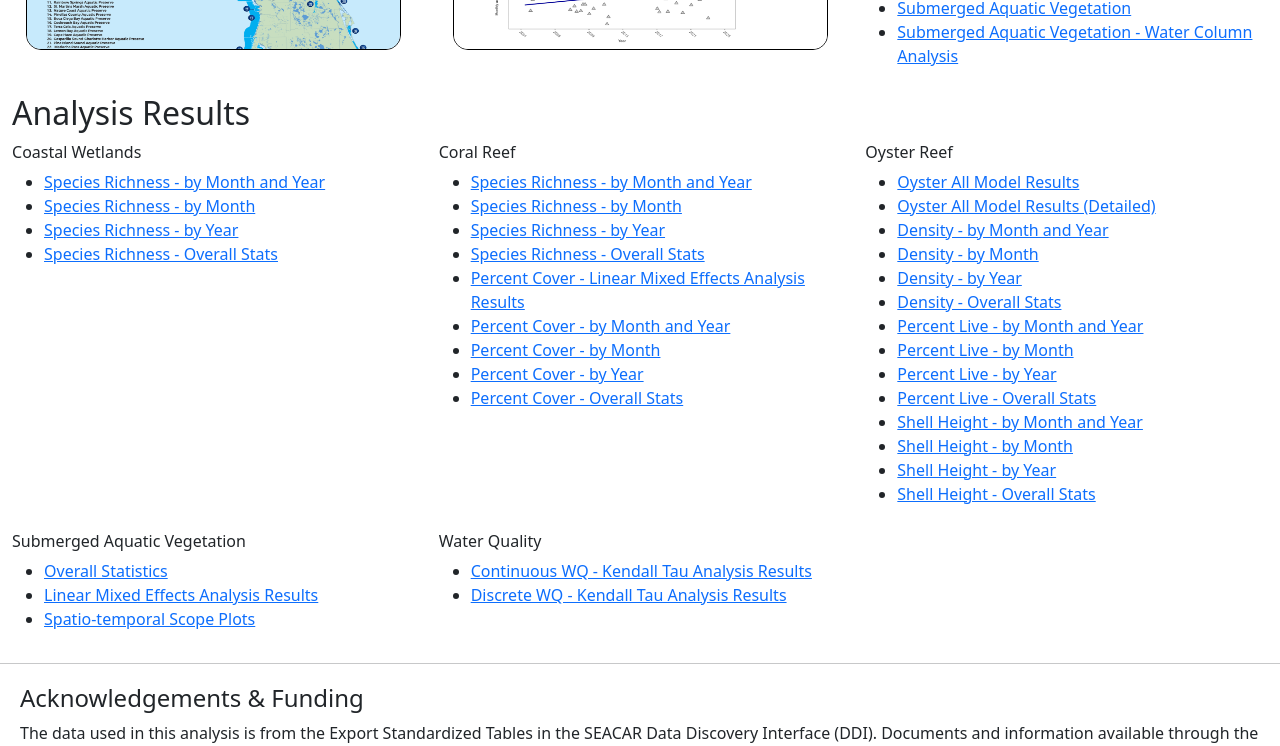
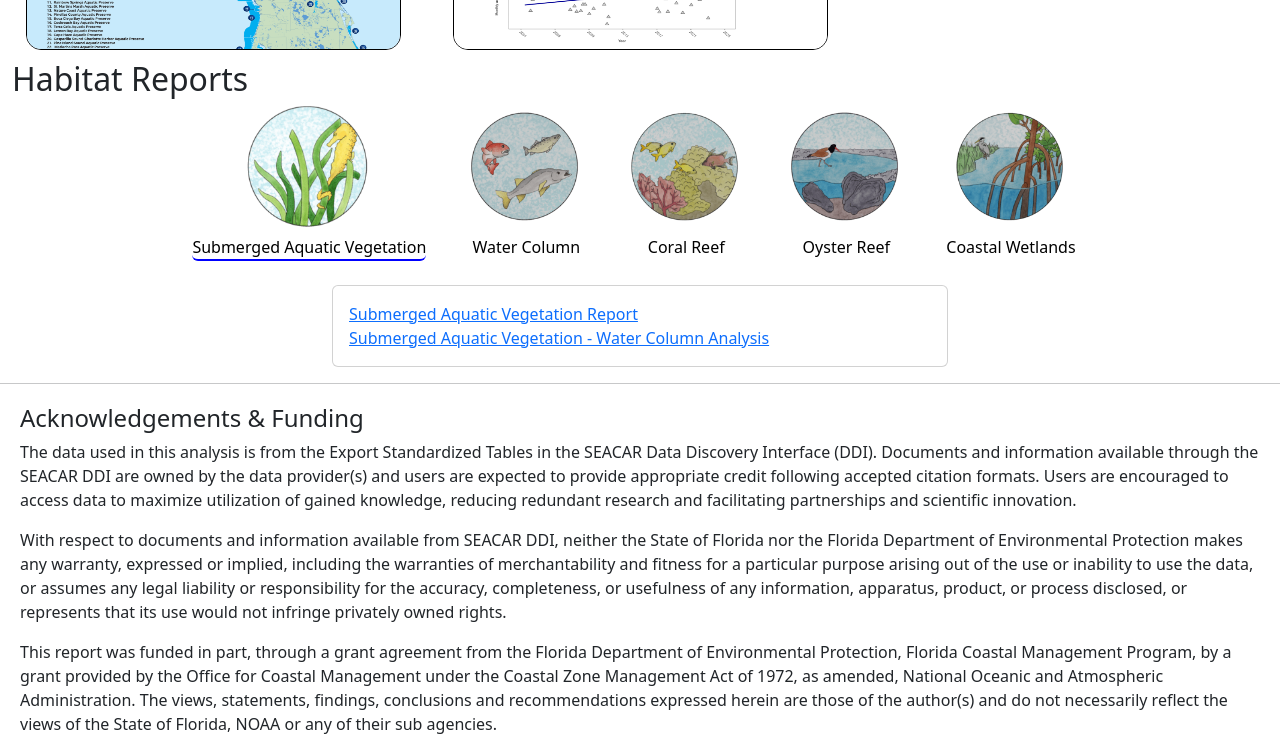
Before and after one commit to FloridaSEACAR/floridaseacar.github.io, a plain HTML site: page index.html in a window 1280 px wide. Shown: the part 796-1542 px from the top of the page. Drawn offline with nearby package versions, Linux system fonts and the light colour scheme.

Commit message:
added report badges

```diff
--- a/index.html
+++ b/index.html
@@ -159,11 +159,57 @@
     </ul>
   </div>
 </nav><!--/html_preserve--></div></div>
+
 <style>
   .row {
     margin-top:10px; margin-bottom:10px;
   }
+
+  .badge-tabs .nav-link.active {
+    background-color: transparent !important;
+    color: inherit !important;
+    border-bottom: 2px solid blue;
+  }
+
+  .badge-tabs .nav-link {
+    padding: 0;
+    margin: 0 20px;
+    text-align: center;
+    color:inherit;
+  }
+
+  .badge-tabs img {
+    width: 120px;
+    height: 120px;
+    border-radius: 50%;
+    transition: 0.3s ease;
+    filter: grayscale(10%) brightness(0.8);
+    transform: scale(1.0);
+  }
+
+  .badge-tabs .nav-link.active img {
+    border-color: #007bff;
+    transform: scale(1.1);
+  }
+
+  .badge-label {
+    margin-top: 8px;
+    font-size: 16px;
+    font-weight: 500;
+    color: #000;
+  }
+
+  .badge-tabs .nav-link:hover img {
+    filter: grayscale(0%) brightness(1);
+    transform: scale(1.08);
+  }
+
+  .badge-tabs .nav-link.active img {
+    filter: grayscale(0%) brightness(1);
+    transform: scale(1.12);
+  }
 </style>
+
 </head>
 
 <body>
@@ -187,7 +233,7 @@
     <div class="col-md-4" style = "text-align:center;"></div>
   </div>
     <div class="row" style="display:flex; align-items:center;">
-    <h2>Monitoring Tools</h2>
+    <h2>Monitoring Planning Tools</h2>
     <div class="col-md-4" style = "text-align:center;">
       <h5>Oyster Sample Size and Site Selection Tool</h5>
       <a href = "https://floridaapdata.shinyapps.io/MonitoringPlanningTools/" target="_blank">
@@ -198,248 +244,105 @@
   <div class="row" style="display:flex; justify-content:center; align-items:flex-start;">
     <h2>Reports</h2>
     <div class="col-md-4" style = "text-align:center;">
-      <h5>Managed Area Reports</h5>
+      <h5>Managed Area</h5>
       <a href = "https://floridaseacar.github.io/SEACAR_Trend_Analyses/MA%20Report%20Generation/">
         <img src = "images/thumbnails/ma_reports.png" height = 150px width = 375px style = "border-radius:15px; border: 1px solid black;">
       </a>
     </div>
     <div class="col-md-4" style = "text-align:center;">
-      <h5>Water Quality Reports</h5>
+      <h5>Water Quality</h5>
       <a href = "https://floridaseacar.github.io/SEACAR_Trend_Analyses/WQ_Cont_Discrete/">
         <img src = "images/thumbnails/wq_reports.png" height = 150px width = 375px style = "border-radius:15px; border: 1px solid black;">
       </a>
     </div>
-    <div class="col-md-4">
-      <h5>Individual Habitat Reports</h5>
-      <div>
-        <ul>
-          <li>
-            <a href="https://floridaseacar.github.io/SEACAR_Trend_Analyses/Coastal_Wetlands/output/CoastalWetlands_SpeciesRichness_Report.html", target="_blank">
-              Coastal Wetlands Species Richness
-            </a>
-          </li>
-          <li>
-            <a href="https://floridaseacar.github.io/SEACAR_Trend_Analyses/Coral/output/PercentCover/Coral_PercentCover_Report.html", target="_blank">
-              Coral Percent Cover
-            </a> |
-            <a href="https://floridaseacar.github.io/SEACAR_Trend_Analyses/Coral/output/SpeciesRichness/Coral_SpeciesRichness_Report.html", target="_blank">
-              Coral Species Richness
-            </a>
-            </li>
-          <li>
-            <a href="https://floridaseacar.github.io/SEACAR_Trend_Analyses/Nekton/output/Nekton_SpeciesRichness_Report.html", target="_blank">
-              Nekton Species Richness
-            </a>
-          </li>
-          <li>
-            <a href="https://floridaseacar.github.io/SEACAR_Trend_Analyses/Oyster/output/Oyster_AllParameters_Report.html", target="_blank">
-              Oyster Reef
-            </a>
-          </li>
-          <li>
-            <a href="https://floridaseacar.github.io/SEACAR_Trend_Analyses/SAV/output/SAV_Report.html", target="_blank">
-              Submerged Aquatic Vegetation
-            </a>
-          </li>
-          <li>
-            <a href="https://floridaseacar.github.io/SEACAR_Trend_Analyses/SAV_WC_Analysis/DRAFT_SAV_WC_Report.pdf", target="_blank">
-              Submerged Aquatic Vegetation - Water Column Analysis
-            </a>
-          </li>
-        </ul>
+    <div class="col-md-4"></div>
+  </div>
+  <div class="row" style="display:flex; justify-content:center; align-items:flex-start;">
+    <h2>Habitat Reports</h2>
+
+    <!-- NAV PILLS -->
+    <ul class="nav nav-pills justify-content-center badge-tabs" id="badgeTabs">
+      <li class="nav-item">
+        <a class="nav-link active" data-bs-toggle="pill" href="#sav">
+          <img src="images/badges/sav_badge.png">
+          <div class="badge-label">Submerged Aquatic Vegetation</div>
+        </a>
+      </li>
+      <li class="nav-item">
+        <a class="nav-link" data-bs-toggle="pill" href="#wc">
+          <img src="images/badges/wc_badge.png">
+          <div class="badge-label">Water Column</div>
+        </a>
+      </li>
+      <li class="nav-item">
+        <a class="nav-link" data-bs-toggle="pill" href="#coral">
+          <img src="images/badges/coral_badge.png">
+          <div class="badge-label">Coral Reef</div>
+        </a>
+      </li>
+      <li class="nav-item">
+        <a class="nav-link" data-bs-toggle="pill" href="#oyster">
+          <img src="images/badges/oyster_badge.png">
+          <div class="badge-label">Oyster Reef</div>
+        </a>
+      </li>
+      <li class="nav-item">
+        <a class="nav-link" data-bs-toggle="pill" href="#cw">
+          <img src="images/badges/cw_badge.png">
+          <div class="badge-label">Coastal Wetlands</div>
+        </a>
+      </li>
+    </ul>
+
+    <!-- TAB CONTENT -->
+    <div class="tab-content mt-4 col-md-6">
+
+      <div class="tab-pane fade show active" id="sav">
+        <div class="card p-3">
+          <a href="https://floridaseacar.github.io/SEACAR_Trend_Analyses/SAV/output/SAV_Report.html", target="_blank">
+            Submerged Aquatic Vegetation Report
+          </a>
+          <a href="https://floridaseacar.github.io/SEACAR_Trend_Analyses/SAV_WC_Analysis/DRAFT_SAV_WC_Report.pdf", target="_blank">
+            Submerged Aquatic Vegetation - Water Column Analysis
+          </a>
+        </div>
+      </div>
+
+      <div class="tab-pane fade" id="wc">
+        <div class="card p-3">
+          <a href="https://floridaseacar.github.io/SEACAR_Trend_Analyses/Nekton/output/Nekton_SpeciesRichness_Report.html", target="_blank">
+            Nekton Species Richness
+          </a>
+        </div>
+      </div>
+
+      <div class="tab-pane fade" id="coral">
+        <div class="card p-3">
+          <a href="https://floridaseacar.github.io/SEACAR_Trend_Analyses/Coral/output/PercentCover/Coral_PercentCover_Report.html", target="_blank">
+            Coral Percent Cover
+          </a>
+          <a href="https://floridaseacar.github.io/SEACAR_Trend_Analyses/Coral/output/SpeciesRichness/Coral_SpeciesRichness_Report.html", target="_blank">
+            Coral Species Richness
+          </a>
+        </div>
+      </div>
+
+      <div class="tab-pane fade" id="oyster">
+        <div class="card p-3">
+          <a href="https://floridaseacar.github.io/SEACAR_Trend_Analyses/Oyster/output/Oyster_AllParameters_Report.html", target="_blank">
+            Oyster Reef Report
+          </a>
+        </div>
+      </div>
+
+      <div class="tab-pane fade" id="cw">
+        <div class="card p-3">
+          <a href="https://floridaseacar.github.io/SEACAR_Trend_Analyses/Coastal_Wetlands/output/CoastalWetlands_SpeciesRichness_Report.html", target="_blank">
+            Coastal Wetlands Species Richness
+          </a>
+        </div>
       </div>
     </div>
-  </div>
-  <h2>Analysis Results</h2>
-  <div class="row" style="display:flex; justify-content:center; align-items:flex-start;">
-    <div class="col-md-4">
-      <h6>Coastal Wetlands</h6>
-      <ul>
-        <li>
-          <a href="https://github.com/FloridaSEACAR/SEACAR_Trend_Analyses/blob/main/Coastal_Wetlands/output/CoastalWetlands_SpeciesRichness_MA_MMYY_Stats.txt" target="_blank">
-            Species Richness - by Month and Year
-          </a>
-        </li>
-        <li>
-          <a href="https://github.com/FloridaSEACAR/SEACAR_Trend_Analyses/blob/main/Coastal_Wetlands/output/CoastalWetlands_SpeciesRichness_MA_Mo_Stats.txt" target="_blank">
-            Species Richness - by Month
-          </a>
-        </li>
-        <li>
-          <a href="https://github.com/FloridaSEACAR/SEACAR_Trend_Analyses/blob/main/Coastal_Wetlands/output/CoastalWetlands_SpeciesRichness_MA_Yr_Stats.txt" target="_blank">
-            Species Richness - by Year
-          </a>
-        </li>
-        <li>
-          <a href="https://github.com/FloridaSEACAR/SEACAR_Trend_Analyses/blob/main/Coastal_Wetlands/output/CoastalWetlands_SpeciesRichness_MA_Overall_Stats.txt" target="_blank">
-            Species Richness - Overall Stats
-          </a>
-        </li>
-      </ul>
-    </div>
-    <div class="col-md-4">
-      <h6>Coral Reef</h6>
-      <ul>
-        <li>
-          <a href="https://github.com/FloridaSEACAR/SEACAR_Trend_Analyses/blob/main/Coral/output/SpeciesRichness/Coral_SpeciesRichness_MA_MMYY_Stats.txt" target="_blank">
-            Species Richness - by Month and Year
-          </a>
-        </li>
-        <li>
-          <a href="https://github.com/FloridaSEACAR/SEACAR_Trend_Analyses/blob/main/Coral/output/SpeciesRichness/Coral_SpeciesRichness_MA_Mo_Stats.txt" target="_blank">
-            Species Richness - by Month
-          </a>
-        </li>
-        <li>
-          <a href="https://github.com/FloridaSEACAR/SEACAR_Trend_Analyses/blob/main/Coral/output/SpeciesRichness/Coral_SpeciesRichness_MA_Yr_Stats.txt" target="_blank">
-            Species Richness - by Year
-          </a>
-        </li>
-        <li>
-          <a href="https://github.com/FloridaSEACAR/SEACAR_Trend_Analyses/blob/main/Coral/output/SpeciesRichness/Coral_SpeciesRichness_MA_Overall_Stats.txt" target="_blank">
-            Species Richness - Overall Stats
-          </a>
-        </li>
-        <li>
-          <a href="https://github.com/FloridaSEACAR/SEACAR_Trend_Analyses/blob/main/Coral/output/PercentCover/Coral_PC_LME_Stats.txt" target="_blank">
-            Percent Cover - Linear Mixed Effects Analysis Results
-          </a>
-        </li>
-        <li>
-          <a href="https://github.com/FloridaSEACAR/SEACAR_Trend_Analyses/blob/main/Coral/output/PercentCover/Coral_PC_MA_MMYY_Stats.txt" target="_blank">
-            Percent Cover - by Month and Year
-          </a>
-        </li>
-        <li>
-          <a href="https://github.com/FloridaSEACAR/SEACAR_Trend_Analyses/blob/main/Coral/output/PercentCover/Coral_PC_MA_Mo_Stats.txt" target="_blank">
-            Percent Cover - by Month
-          </a>
-        </li>
-        <li>
-          <a href="https://github.com/FloridaSEACAR/SEACAR_Trend_Analyses/blob/main/Coral/output/PercentCover/Coral_PC_MA_Yr_Stats.txt" target="_blank">
-            Percent Cover - by Year
-          </a>
-        </li>
-        <li>
-          <a href="https://github.com/FloridaSEACAR/SEACAR_Trend_Analyses/blob/main/Coral/output/PercentCover/Coral_PC_MA_Overall_Stats.txt" target="_blank">
-            Percent Cover - Overall Stats
-          </a>
-        </li>
-      </ul>
-    </div>
-    <div class="col-md-4">
-      <h6>Oyster Reef</h6>
-      <ul>
-        <li>
-          <a href="https://github.com/FloridaSEACAR/SEACAR_Trend_Analyses/blob/main/Oyster/output/Oyster_All_GLMM_Stats.csv" target="_blank">
-            Oyster All Model Results
-          </a>
-        </li>
-        <li>
-          <a href="https://github.com/FloridaSEACAR/SEACAR_Trend_Analyses/blob/main/Oyster/output/GLMM_AllDates_ModelResults.csv" target="_blank">
-            Oyster All Model Results (Detailed)
-          </a>
-        </li>
-        <li>
-          <a href="https://github.com/FloridaSEACAR/SEACAR_Trend_Analyses/blob/main/Oyster/output/ManagedAreaName/Oyster_Dens_MA_MMYY_Stats.txt" target="_blank">
-            Density - by Month and Year
-          </a>
-        </li>
-        <li>
-          <a href="https://github.com/FloridaSEACAR/SEACAR_Trend_Analyses/blob/main/Oyster/output/ManagedAreaName/Oyster_Dens_MA_Mo_Stats.txt" target="_blank">
-            Density - by Month
-          </a>
-        </li>
-        <li>
-          <a href="https://github.com/FloridaSEACAR/SEACAR_Trend_Analyses/blob/main/Oyster/output/ManagedAreaName/Oyster_Dens_MA_Yr_Stats.txt" target="_blank">
-            Density - by Year
-          </a>
-        </li>
-        <li>
-          <a href="https://github.com/FloridaSEACAR/SEACAR_Trend_Analyses/blob/main/Oyster/output/ManagedAreaName/Oyster_Dens_MA_Overall_Stats.txt" target="_blank">
-            Density - Overall Stats
-          </a>
-        </li>
-        <li>
-          <a href="https://github.com/FloridaSEACAR/SEACAR_Trend_Analyses/blob/main/Oyster/output/ManagedAreaName/Oyster_PrcLive_MA_MMYY_Stats.txt" target="_blank">
-            Percent Live - by Month and Year
-          </a>
-        </li>
-        <li>
-          <a href="https://github.com/FloridaSEACAR/SEACAR_Trend_Analyses/blob/main/Oyster/output/ManagedAreaName/Oyster_PrcLive_MA_Mo_Stats.txt" target="_blank">
-            Percent Live - by Month
-          </a>
-        </li>
-        <li>
-          <a href="https://github.com/FloridaSEACAR/SEACAR_Trend_Analyses/blob/main/Oyster/output/ManagedAreaName/Oyster_PrcLive_MA_Yr_Stats.txt" target="_blank">
-            Percent Live - by Year
-          </a>
-        </li>
-        <li>
-          <a href="https://github.com/FloridaSEACAR/SEACAR_Trend_Analyses/blob/main/Oyster/output/ManagedAreaName/Oyster_PrcLive_MA_Overall_Stats.txt" target="_blank">
-            Percent Live - Overall Stats
-          </a>
-        </li>
-        <li>
-          <a href="https://github.com/FloridaSEACAR/SEACAR_Trend_Analyses/blob/main/Oyster/output/ManagedAreaName/Oyster_SH_MA_MMYY_Stats.txt" target="_blank">
-            Shell Height - by Month and Year
-          </a>
-        </li>
-        <li>
-          <a href="https://github.com/FloridaSEACAR/SEACAR_Trend_Analyses/blob/main/Oyster/output/ManagedAreaName/Oyster_SH_MA_Mo_Stats.txt" target="_blank">
-            Shell Height - by Month
-          </a>
-        </li>
-        <li>
-          <a href="https://github.com/FloridaSEACAR/SEACAR_Trend_Analyses/blob/main/Oyster/output/ManagedAreaName/Oyster_SH_MA_Yr_Stats.txt" target="_blank">
-            Shell Height - by Year
-          </a>
-        </li>
-        <li>
-          <a href="https://github.com/FloridaSEACAR/SEACAR_Trend_Analyses/blob/main/Oyster/output/ManagedAreaName/Oyster_SH_MA_Overall_Stats.txt" target="_blank">
-            Shell Height - Overall Stats
-          </a>
-        </li>
-      </ul>
-    </div>
-  </div>
-  <div class="row" style="display:flex; justify-content:center; align-items:flex-start;">
-    <div class="col-md-4">
-      <h6>Submerged Aquatic Vegetation</h6>
-      <ul>
-        <li>
-          <a href="https://github.com/FloridaSEACAR/SEACAR_Trend_Analyses/blob/main/SAV/output/SAV_BBpct_Stats.txt" target="_blank">
-            Overall Statistics
-          </a>
-        </li>
-        <li>
-          <a href="https://github.com/FloridaSEACAR/SEACAR_Trend_Analyses/blob/main/SAV/output/website/SAV_BBpct_LMEresults_All.xlsx" target="_blank">
-            Linear Mixed Effects Analysis Results
-          </a>
-        </li>
-        <li>
-          <a href="https://github.com/FloridaSEACAR/SEACAR_Trend_Analyses/tree/main/SAV/output/SAV_temporal_scope_plots" target="_blank">
-            Spatio-temporal Scope Plots
-          </a>
-        </li>
-      </ul>
-    </div>
-    <div class="col-md-4">
-      <h6>Water Quality</h6>
-      <ul>
-        <li>
-          <a href="https://github.com/FloridaSEACAR/SEACAR_Trend_Analyses/blob/main/WQ_Cont_Discrete/output/WQ_Continuous_All_KendallTau_Stats.csv" target="_blank">
-            Continuous WQ - Kendall Tau Analysis Results
-          </a>
-        </li>
-        <li>
-          <a href="https://github.com/FloridaSEACAR/SEACAR_Trend_Analyses/blob/main/WQ_Cont_Discrete/output/WQ_Discrete_All_KendallTau_Stats.csv" target="_blank">
-            Discrete WQ - Kendall Tau Analysis Results
-          </a>
-        </li>
-      </ul>
-    </div>
-    <div class="col-md-4"></div>
   </div>
 </div>
 
@@ -456,7 +359,7 @@
 <div style = "funding_text">
 <img src="https://floridaseacar.github.io/images/dep-logos.png">
 </div><!--/html_preserve--></div></div>
-  <p class="publish_date">Published: <code class="knitr inline">2025-11-24</code></p>
+  <p class="publish_date">Published: <code class="knitr inline">2025-11-25</code></p>
 </div>
 
 </body>
```
Also changed, not shown: images/badges/coral_badge.png (added), images/badges/cw_badge.png (added), images/badges/oyster_badge.png (added), images/badges/sav_badge.png (added), images/badges/wc_badge.png (added), 1 other file.
